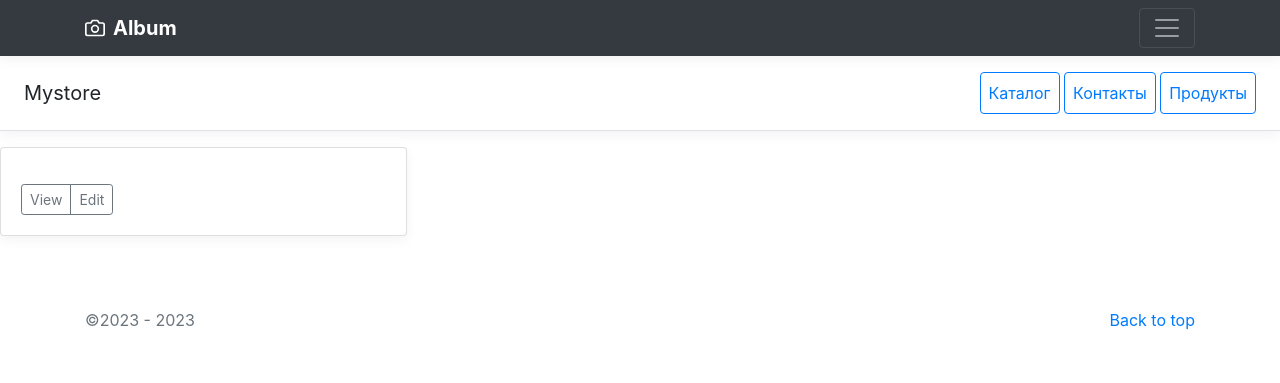
After one commit to Max9222/online_store, a Django app: template catalog/templates/catalog/item_detail.html in a window 1280 px wide. The commit adds this page. Shown: the top 383 px of the page. Run offline with Django 3.2, Linux system fonts and the light colour scheme; the template is opened without the code that fills it, so the values that code supplies are empty; some libraries are stand-ins or nearby versions.

Commit message:
Добавил FBV vs CBV

```diff
--- a/catalog/templates/catalog/includes/inc_catalog_menu.html
+++ b/catalog/templates/catalog/includes/inc_catalog_menu.html
@@ -3,6 +3,6 @@
                     <ul class="list-unstyled">
                         <li><a href="{% url 'catalog:index' %}" class="text-white">Главная</a></li>
                         <li><a href="{% url 'catalog:contact' %}" class="text-white">Контакт</a></li>
-                        <li><a href="{% url 'catalog:product' %}" class="text-white">Продукты</a></li>
+                        <li><a href="{% url 'catalog:product_list' %}" class="text-white">Продукты</a></li>
                     </ul>
                 </div>
--- a/catalog/templates/catalog/index.html
+++ b/catalog/templates/catalog/index.html
@@ -17,8 +17,9 @@
                      alt="Card image cap">
                 <div class="card-body">
                     <h1 class="card-title pricing-card-title">{{ object.name }}</h1>
-                    <button type="button" class="btn btn-lg btn-block btn-outline-primary">Купить</button>
-
+                    <button  type="button" class="btn btn-lg btn-block btn-outline-primary">
+                        Информация
+                    </button>
                 </div>
             </div>
         </div>
--- /dev/null
+++ b/catalog/templates/catalog/item_detail.html
@@ -0,0 +1,19 @@
+{% extends 'catalog/base.html' %}
+
+{% block content %}
+        <div class="row">
+            <div class="col-md-4">
+                <div class="card mb-4 box-shadow">
+                    <div class="card-body">
+                        <p class="card-text">{{ object|title }}</p>
+                        <div class="d-flex justify-content-between align-items-center">
+                            <div class="btn-group">
+                                <button type="button" class="btn btn-sm btn-outline-secondary">View</button>
+                                <button type="button" class="btn btn-sm btn-outline-secondary">Edit</button>
+                            </div>
+                            <small class="text-muted"></small>
+                        </div>
+                    </div>
+                </div>
+            </div>
+{% endblock %}
--- a/catalog/urls.py
+++ b/catalog/urls.py
@@ -1,12 +1,14 @@
 
 from django.urls import path
 from catalog.apps import CatalogConfig
-from catalog.views import contact, product, IndexListView
+from catalog.views import contact, IndexListView, ProductListView, ProductDetailView
 
 app_name = CatalogConfig.name
 
 urlpatterns = [
     path('', IndexListView.as_view(), name='index'),
     path('contact/', contact, name='contact'),
-    path('product/', product, name='product')
+    path('product/', ProductListView.as_view(), name='product_list'),
+    path('<int:pk/', ProductDetailView.as_view(), name='product_view'),
+
 ]
--- a/config/urls.py
+++ b/config/urls.py
@@ -20,5 +20,5 @@ from django.urls import path, include
 
 urlpatterns = [
     path('admin/', admin.site.urls),
-    path('', include('catalog.urls',namespace='catalog'))
+    path('', include('catalog.urls', namespace='catalog'))
 ] + static(settings.MEDIA_URL, document_root=settings.MEDIA_ROOT)
```
Also changed, not shown: catalog/views.py (+6 -20 lines).
